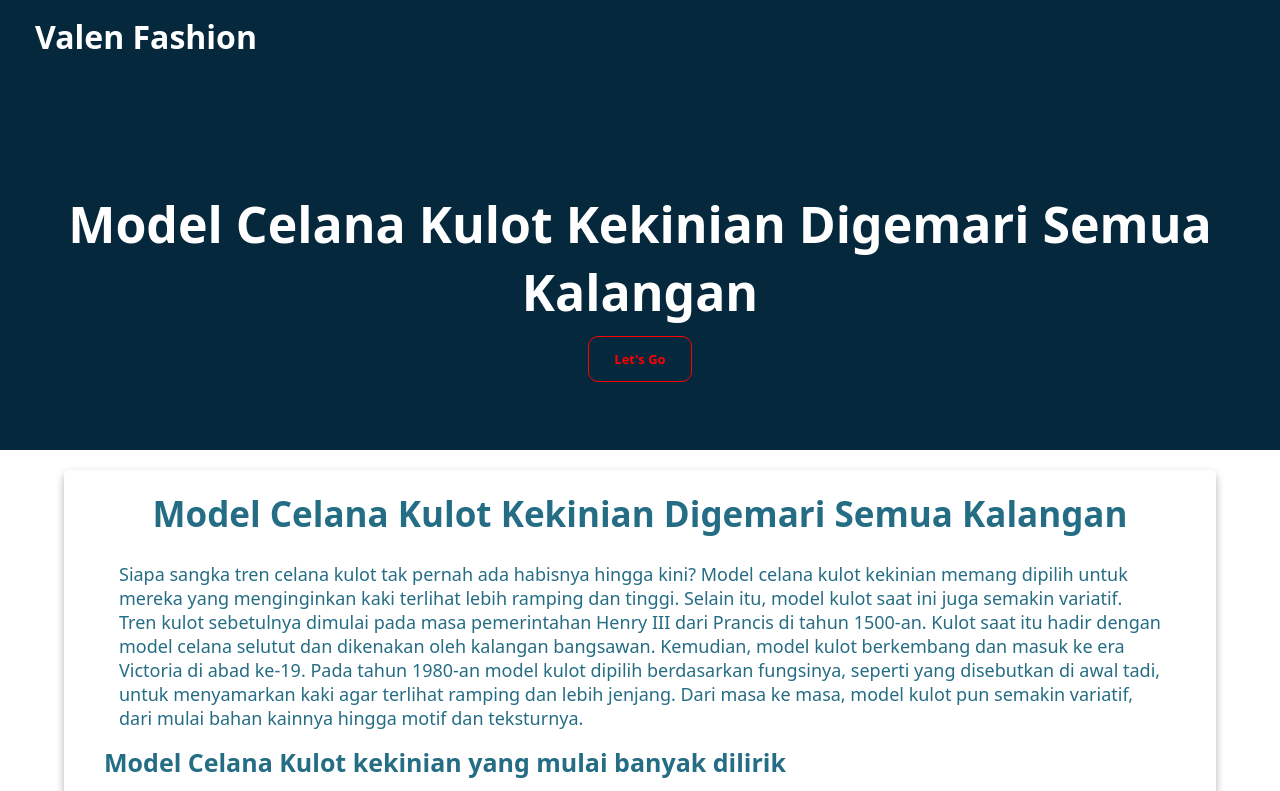
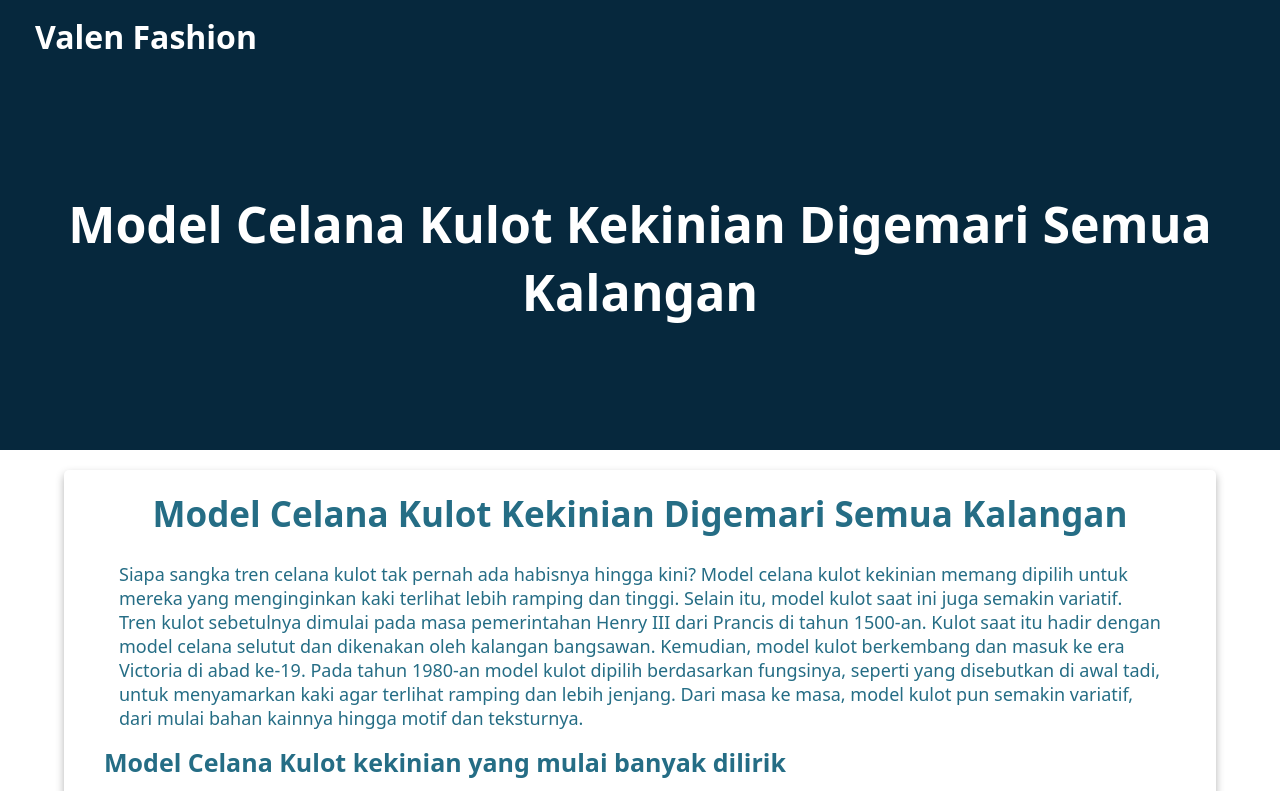
Before and after one commit to ValenFashion/modelcelanakulot, a plain HTML site: page index.html in a window 1280 px wide. Shown: the top 791 px of the page. Drawn offline with Linux system fonts and the light colour scheme.

Commit message:
perbaiki link

```diff
--- a/index.html
+++ b/index.html
@@ -14,7 +14,7 @@
     <main>
       <div class="jumbotron">
         <h1>Model Celana Kulot Kekinian Digemari Semua Kalangan</h1>
-        <a href="#cara" class="letsgo">Let's Go</a>
+
       </div>
       <article>
         <div class="flex-container-column card" id="cara">
```
